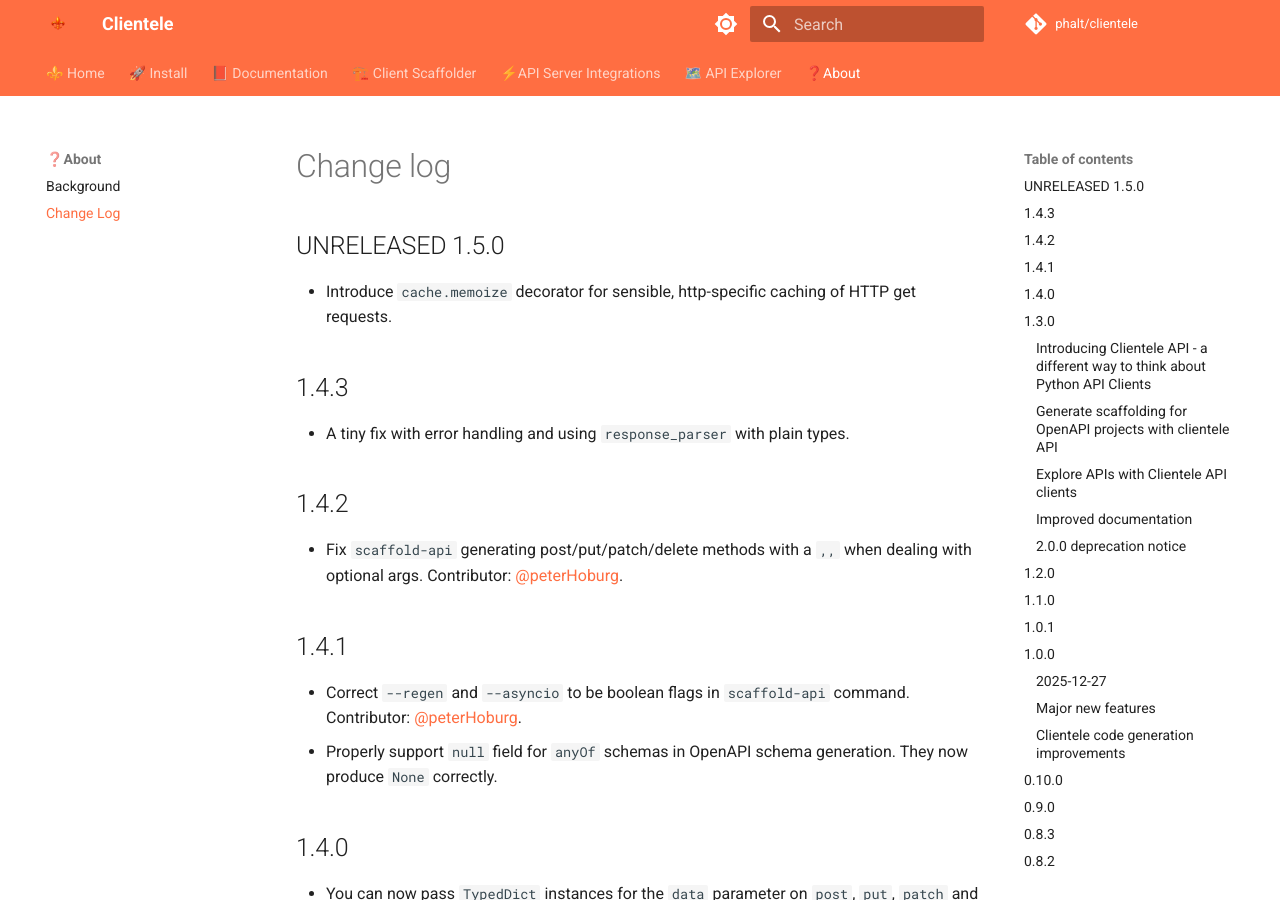
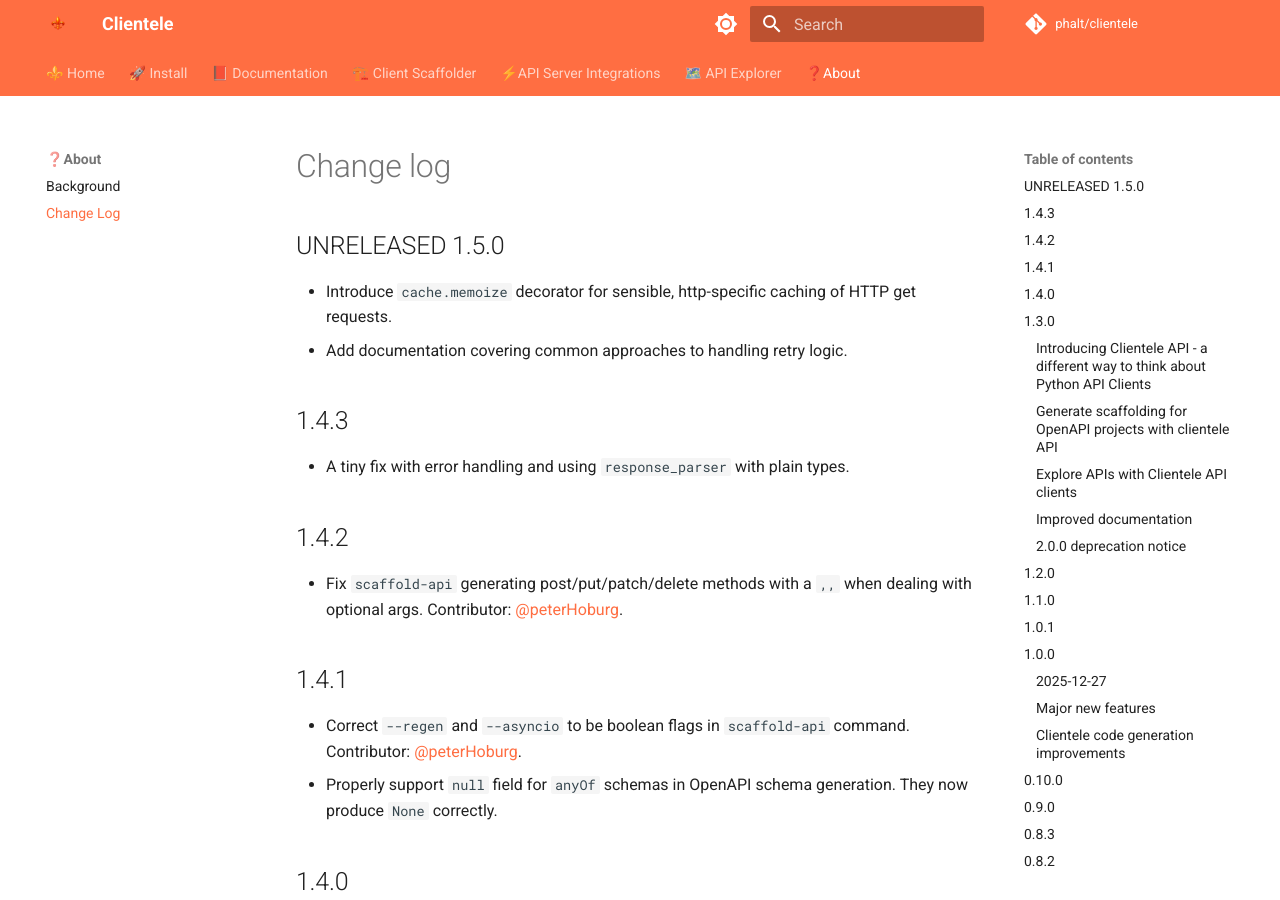
Before and after one commit to phalt/clientele, an MkDocs documentation site: the page built from docs/CHANGELOG.md, in a window 1280 px wide and 900 px high. Built offline with MkDocs 1.6.1 and Material for MkDocs 9.7.7, drawn with Linux system fonts in a browser that asks for light colours; comment, search, counter and statistics services are not loaded.

Commit message:
Update changelog

```diff
--- a/docs/CHANGELOG.md
+++ b/docs/CHANGELOG.md
@@ -3,6 +3,7 @@
 ## UNRELEASED 1.5.0
 
 - Introduce `cache.memoize` decorator for sensible, http-specific caching of HTTP get requests.
+- Add documentation covering common approaches to handling retry logic.
 
 ## 1.4.3
 
```
Also changed, not shown: CHANGELOG.md (+1 -0 lines).
